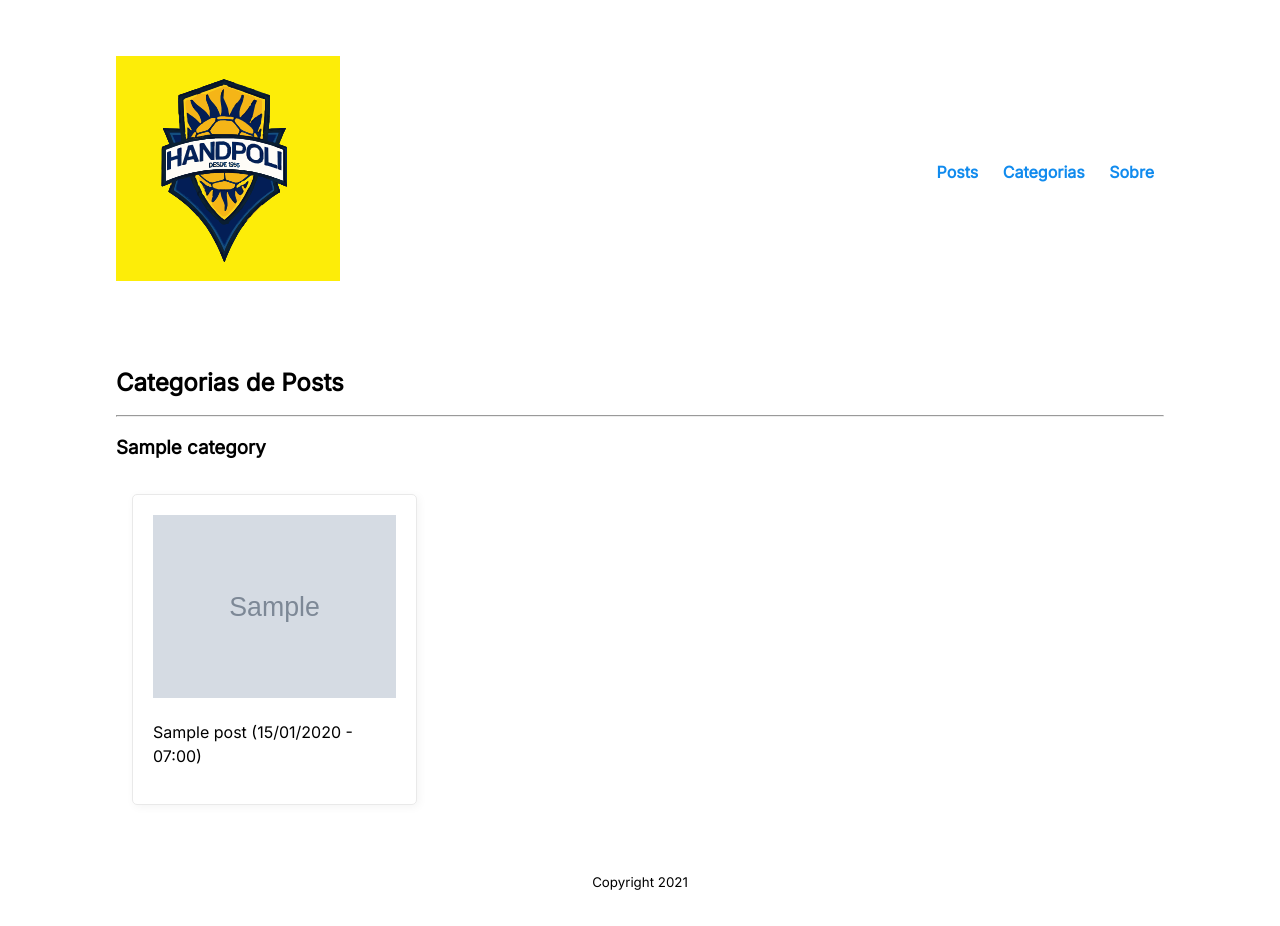
After one commit to DmmZ13/HandpoliBlog, a Django app: page /posts/category/ in a window 1280 px wide. The commit adds this page. Run offline with Django 4.2, Linux system fonts and the light colour scheme; tables that the repository leaves empty hold one stand-in row (values such as "Sample post"); grey boxes marked "Sample" are stand-in pictures.

Commit message:
Implementando categorias de posts

```diff
--- a/posts/admin.py
+++ b/posts/admin.py
@@ -1,5 +1,6 @@
 from django.contrib import admin
-from .models import Post, Comments
+from .models import Post, Comments, Category
 
 admin.site.register(Post)
 admin.site.register(Comments)
+admin.site.register(Category)
--- a/posts/models.py
+++ b/posts/models.py
@@ -18,3 +18,17 @@ class Comments(models.Model):
     post = models.ForeignKey(Post, on_delete=models.CASCADE,related_name='comments')
     def __str__(self):
         return f'"{self.text}" - {self.author.username}'
+
+class Category(models.Model):
+    author = models.ForeignKey(
+        settings.AUTH_USER_MODEL,
+        on_delete=models.CASCADE,
+        null=True,  # Use `null=True` se o autor puder ser opcional
+        blank=True  # Permite que o autor não seja obrigatório no formulário de criação
+    )
+    name = models.CharField(max_length=255)
+    description = models.TextField()
+    posts = models.ManyToManyField(Post)
+
+    def __str__(self):
+        return f'{self.name} by {self.author}'
--- /dev/null
+++ b/posts/templates/posts/category.html
@@ -0,0 +1,31 @@
+{% extends 'base.html' %}
+
+{% block title %}
+Categorias
+{% endblock title %}
+
+{% block content %}
+<h2>Categorias de Posts</h2>
+
+<section>
+    {% for category in object_list %}
+    <hr>
+    <article>
+        <header>
+            <h3>{{ category.name }}</h3>
+        </header>
+        <div class="lista-de-cards">
+            {% for post in category.posts.all %}
+            <div class="card">
+                <a href="{% url 'posts:detail' post.id %}">
+                    <img src="{{ post.poster_url }}" alt="Poster do Post {{ post.title }}">
+                </a>
+                <p>{{ post.title }} ({{ post.date|date:"d/m/Y - H:i" }})</p>
+            </div>
+            {% endfor %}
+        </div>
+    </article>
+    {% endfor %}
+</section>
+
+{% endblock content %}
--- a/posts/urls.py
+++ b/posts/urls.py
@@ -10,4 +10,6 @@ urlpatterns = [
     path('update/<int:pk>/', views.PostUpdateView.as_view(), name='update'),
     path('delete/<int:pk>/', views.PostDeleteView.as_view(), name='delete'),
     path('<int:post_id>/comment/', views.create_comment, name='comment'),
+    path('category/', views.CategoryListView.as_view(), name='category'),
+    path('category/<int:pk>/', views.CategoryDetailView.as_view(), name='category_detail'),
 ]
--- a/posts/views.py
+++ b/posts/views.py
@@ -4,7 +4,7 @@ from .temp_data import post_data
 from django.shortcuts import render
 from django.http import HttpResponseRedirect
 from django.urls import reverse
-from .models import Post, Comments
+from .models import Post, Comments, Category
 from .forms import PostForm, CommentsForm
 from django.views import generic
 from django.urls import reverse_lazy
@@ -57,3 +57,17 @@ def create_comment(request, post_id):
         form = CommentsForm()
     context = {'form': form, 'post': post}
     return render(request, 'posts/comment.html', context)
+
+class CategoryListView(generic.ListView):
+    model = Category
+    template_name = 'posts/category.html'
+
+class CategoryDetailView(generic.DetailView):
+    model = Category
+    template_name = 'posts/index.html'  # Reutilizando o template de listagem de posts
+
+    def get_context_data(self, **kwargs):
+        context = super().get_context_data(**kwargs)
+        context['post_list'] = self.object.posts.all()  # Acessa os posts relacionados à categoria
+        context['category_name'] = self.object.name  # Passa o nome da categoria
+        return context
--- a/templates/base.html
+++ b/templates/base.html
@@ -20,7 +20,7 @@
         <nav id="navegacao-principal">
             <ul>
                 <li><a href="{% url 'posts:index' %}">Posts</a></li>
-                <!-- adicione esta linha -->
+                <li><a href="{% url 'posts:category' %}">Categorias</a></li> <!-- adicionar esta linha -->
                 <li><a href="{% url 'about' %}">Sobre</a></li>
             </ul>
           </nav>
```
Also changed, not shown: posts/templates/posts/detail.html (+31 -6 lines), posts/templates/posts/index.html (+16 -12 lines), posts/migrations/0003_alter_comments_post_category.py (added), posts/migrations/0004_category_author.py (added).
